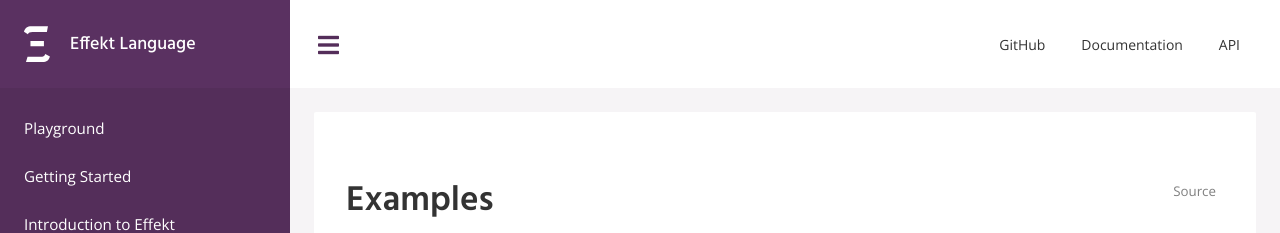
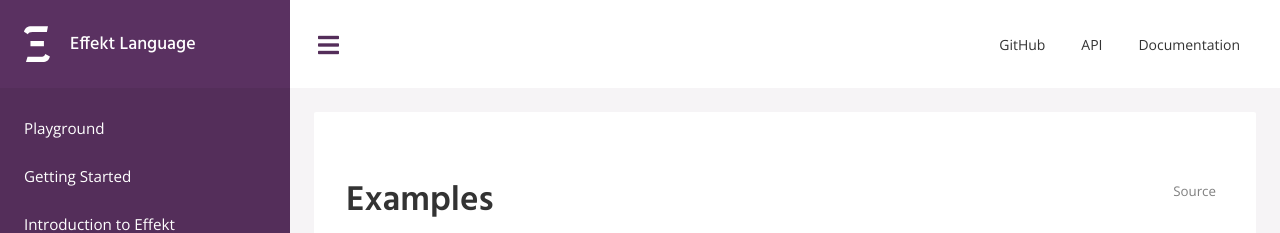
Before and after one commit to effekt-lang/effekt-website, a Jekyll site: the page built from examples.md, in a window 1280 px wide and 974 px high. Shown: the top 233 px of the window. Built offline with Jekyll 4.4.1, drawn with Linux system fonts in a browser that asks for light colours.

```diff
--- a/_layouts/docs.html
+++ b/_layouts/docs.html
@@ -62,8 +62,8 @@
                         <div class="navigation-menu">
                           <ul class="pull-right">
                             <li><a href="{{ site.githuburl }}" target="_blank" rel="noopener noreferrer"><span class="nav-item-text">GitHub</span></a></li>
+                            <li><a href="https://effekt-lang.github.io/effekt-api/"><span class="nav-item-text">API</span></a></li>
                             <li><a href="{{ site.baseurl }}/docs"><span class="nav-item-text">Documentation</span></a></li>
-                            <li><a href="https://effekt-lang.github.io/effekt-api/"><span class="nav-item-text">API</span></a></li>
                           </ul>
                         </div>
                     </div>
```
